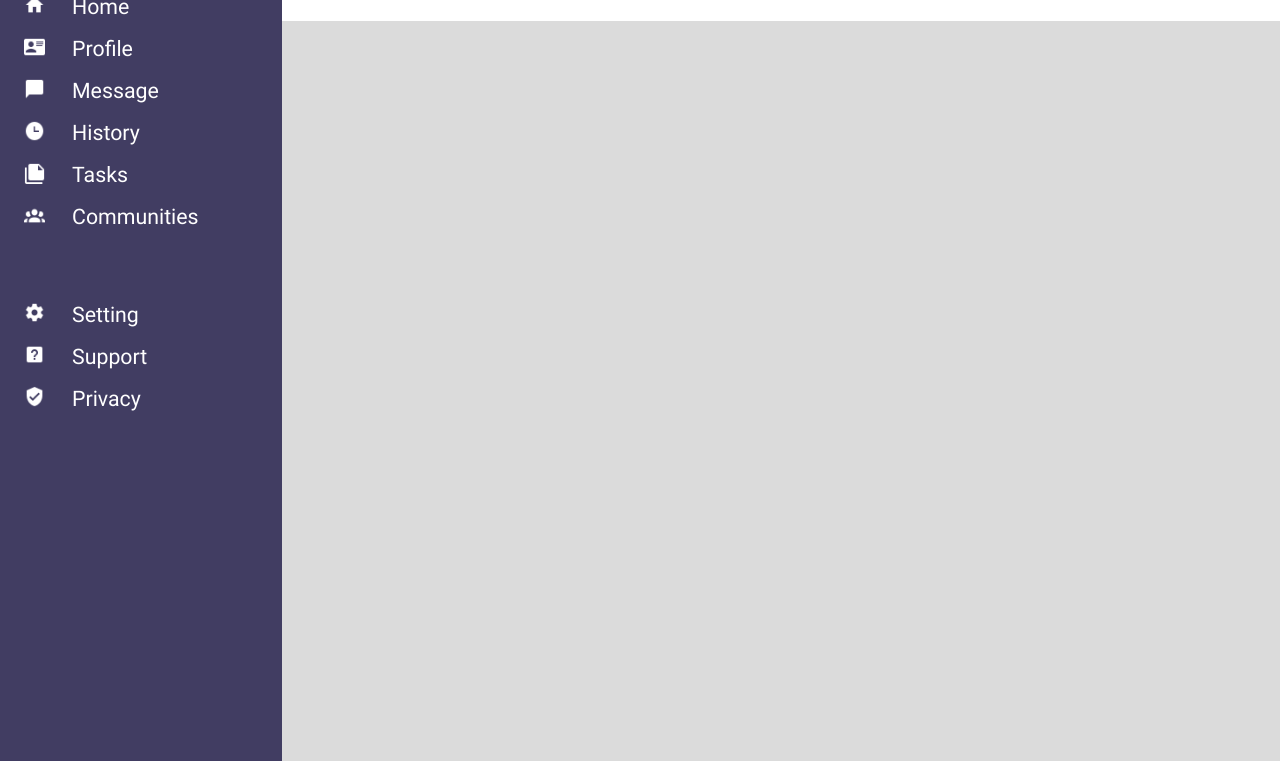
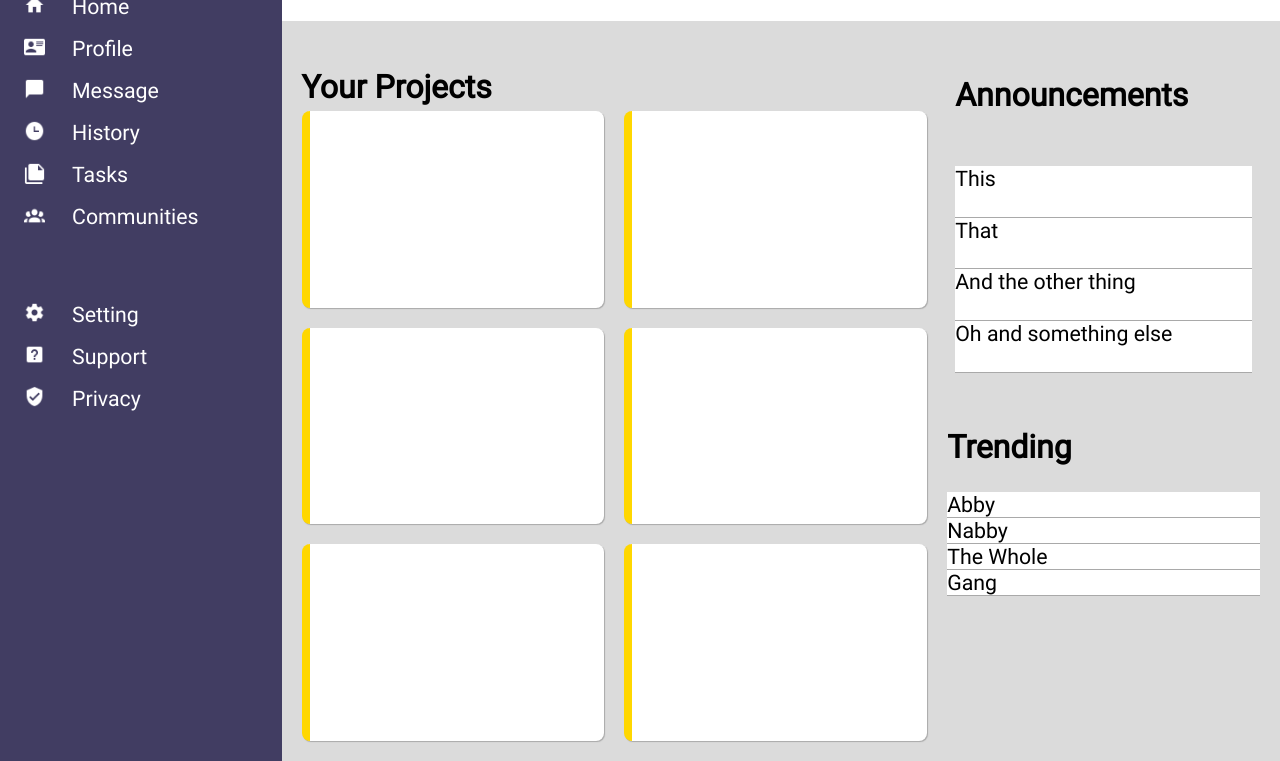
Before and after one commit to ncesare/odin-dashboard, a plain HTML site: page index.html in a window 1280 px wide. Shown: the part 127-888 px from the top of the page. Drawn offline with Linux system fonts and the light colour scheme.

Commit message:
Rough sketch of main section grids

```diff
--- a/index.html
+++ b/index.html
@@ -8,6 +8,7 @@
     <title>Admin Dashboard</title>
 </head>
 <body>
+    <!-- Refactor the header to have more grids within grids. -->
     <div class="header">
         <img src="images/magnify.png" alt="Maginfying glass" id="search-icon">
         <input type="text" name="" id="search-bar">
@@ -32,6 +33,30 @@
         <img src="images/help-box.png" alt="Question mark box icon"><a href="">Support</a>
         <img src="images/shield-check.png" alt="Shield with check mark icon"><a href="">Privacy</a>
     </div>
-    <div class="main"></div>
+    <div class="main">
+        <div id="projects-container">
+            <h2>Your Projects</h2>
+            <div class="project"></div>
+            <div class="project"></div>
+            <div class="project"></div>
+            <div class="project"></div>
+            <div class="project"></div>
+            <div class="project"></div>
+        </div>
+        <div id="announcements-container">
+            <h2>Announcements</h2>
+            <div class="announcement">This</div>
+            <div class="announcement">That</div>
+            <div class="announcement">And the other thing</div>
+            <div class="announcement">Oh and something else</div>
+        </div>
+        <div id="trending-container">
+            <h2>Trending</h2>
+            <div class="trending">Abby</div>
+            <div class="trending">Nabby</div>
+            <div class="trending">The Whole</div>
+            <div class="trending">Gang</div>
+        </div>
+    </div>
 </body>
 </html>
--- a/styles.css
+++ b/styles.css
@@ -112,6 +112,10 @@ body {
     font-size: 1rem;
 }
 
+.header>button:hover {
+    background-color: rgb(89, 85, 123);
+}
+
 .header>button:nth-of-type(1) {
     grid-column: 26 / 30;
 }
@@ -128,4 +132,43 @@ body {
     grid-column: 2 / 3;
     grid-row: 2 / 3;
     background-color: rgb(219, 219, 219);
+    display: grid;
+    grid-template-columns: 2fr 1fr;
+    grid-template-rows: 1fr 1fr;
+    gap: 20px;
+    padding: 20px;
 }
+
+#projects-container {
+    grid-column: 1 / 2;
+    grid-row: 1 / 3;
+    display: grid;
+    grid-template-columns: repeat(auto-fit, minmax(250px, 1fr));
+    grid-template-rows: 50px repeat(3, 1fr);
+    gap: 20px;
+}
+
+.main>*>h2 {
+    grid-row: 1 / 2;
+    grid-column: 1 / -1;
+}
+
+#projects-container>.project {
+    height: auto;
+    width: auto;
+    background-color: white;
+    border-left: 8px solid gold;
+    border-radius: 8px;
+    box-shadow: 1px 1px 1px darkgrey;
+}
+
+#announcements-container {
+    display: grid;
+    grid-template-rows: 50px repeat(auto-fit, minmax(100px 1fr));
+    padding: 8px;
+}
+
+#announcements-container>div, .trending {
+    background-color: white;
+    border-bottom: 1px solid darkgrey;
+}
```
